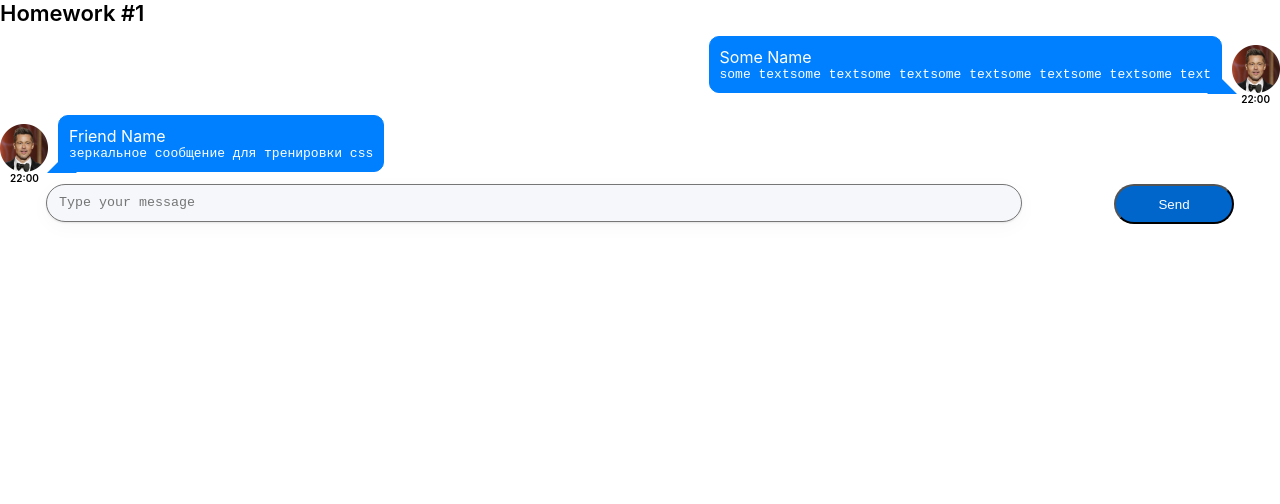
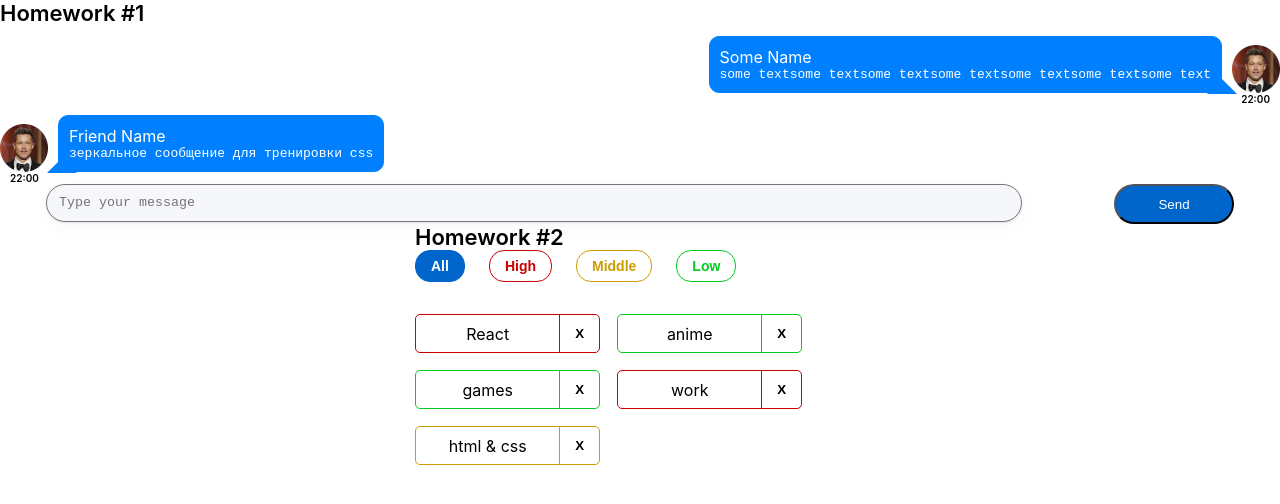
Before and after one commit to alx8437/homework1, a React (Create React App) app: page / in a window 1280 px wide. Shown: the top 504 px of the page. Built offline with nearby package versions, Linux system fonts and the light colour scheme.

Commit message:
HW2 Affairs removing, filtering

```diff
--- a/src/s1-main/App.module.css
+++ b/src/s1-main/App.module.css
@@ -1,7 +1,8 @@
 .App {
     --header_height: 60px;
     display: flex;
-    justify-content: center;
+    align-items: center;
+    flex-direction: column;
 }
 
 .hw {
--- a/src/s1-main/App.tsx
+++ b/src/s1-main/App.tsx
@@ -1,13 +1,14 @@
 import React from 'react'
 import s from './App.module.css'
 import HW1 from '../s2-homeworks/hw01/HW1'
+import HW2 from "../s2-homeworks/hw02/HW2";
 
 function App() {
     return (
         <div className={s.App}>
             <HW1/>
             {/*раскомментировать по ходу выполнения*/}
-            {/*<HW2/>*/}
+            <HW2/>
             {/*<HW3/>*/}
             {/*<HW4/>*/}
 
--- a/src/s2-homeworks/hw02/HW2.tsx
+++ b/src/s2-homeworks/hw02/HW2.tsx
@@ -17,16 +17,16 @@ import s2 from '../../s1-main/App.module.css'
 * */
 
 // types
-export type AffairPriorityType = any // need to fix any
+export type AffairPriorityType = 'high' | 'low' | 'middle'
 export type AffairType = {
-    _id: any // need to fix any
-    name: any // need to fix any
+    _id: number
+    name: string
     priority: AffairPriorityType
 }
 export type FilterType = 'all' | AffairPriorityType
 
 // constants
-const defaultAffairs: any = [ // need to fix any
+const defaultAffairs: Array<AffairType> = [
     {_id: 1, name: 'React', priority: 'high'}, // студенты могут изменить содержимое name и количество элементов в массиве, ...priority не менять!
     {_id: 2, name: 'anime', priority: 'low'},
     {_id: 3, name: 'games', priority: 'low'},
@@ -35,23 +35,24 @@ const defaultAffairs: any = [ // need to fix any
 ]
 
 // pure helper functions
-export const filterAffairs = (affairs: any, filter: any): any => { // need to fix any
+export const filterAffairs = (affairs: Array<AffairType>, filter: FilterType): Array<AffairType> => {
+    if (filter === "all") return affairs;
 
+    return affairs.filter(affair => affair.priority === filter) // need to fix
+}
+export const deleteAffair = (affairs: Array<AffairType>, _id: number): Array<AffairType> => {
 
-    return affairs // need to fix
-}
-export const deleteAffair = (affairs: any, _id: any): any => { // need to fix any
-
-    return affairs // need to fix
+    return affairs.filter(affair => affair._id !== _id);
 }
 
 function HW2() {
-    const [affairs, setAffairs] = useState<any>(defaultAffairs) // need to fix any
+    const [affairs, setAffairs] = useState<Array<AffairType>>(defaultAffairs) // need to fix any
     const [filter, setFilter] = useState<FilterType>('all')
 
     const filteredAffairs = filterAffairs(affairs, filter)
-    const deleteAffairCallback = (_id: any) => { // need to fix any
-        // need to fix
+    const deleteAffairCallback = (_id: any) => {
+        const newAffairs = deleteAffair(affairs, _id);
+        setAffairs(newAffairs);
     }
 
     return (
--- a/src/s2-homeworks/hw02/affairs/Affairs.tsx
+++ b/src/s2-homeworks/hw02/affairs/Affairs.tsx
@@ -4,24 +4,26 @@ import {AffairType, FilterType} from '../HW2'
 import s from './Affairs.module.css'
 
 type AffairsPropsType = {
-    data: any // need to fix any
-    setFilter: any
-    deleteAffairCallback: any
+    data:  Array<AffairType>
+    setFilter: (filter: FilterType) => void;
+    deleteAffairCallback: (_id: number) => void;
     filter: FilterType
 }
 
 function Affairs(props: AffairsPropsType) {
+    const { setFilter, deleteAffairCallback } = props;
+
     const setAll = () => {
-        // need to fix
+        setFilter("all");
     }
     const setHigh = () => {
-        // need to fix
+        setFilter("high");
     }
     const setMiddle = () => {
-        // need to fix
+        setFilter('middle');
     }
     const setLow = () => {
-        // need to fix
+        setFilter('low');
     }
 
     const cnAll = s.button + ' ' + s.all + (props.filter === 'all' ? ' ' + s.active : '')
@@ -33,7 +35,7 @@ function Affairs(props: AffairsPropsType) {
         <Affair
             key={a._id} // кеи ОБЯЗАТЕЛЬНЫ в 99% - так что лучше их писать всегда при создании компонент в мапе
             affair={a}
-            deleteAffairCallback={props.deleteAffairCallback}
+            deleteAffairCallback={deleteAffairCallback}
         />
     ))
 
--- a/src/s2-homeworks/hw02/affairs/affair/Affair.tsx
+++ b/src/s2-homeworks/hw02/affairs/affair/Affair.tsx
@@ -4,43 +4,39 @@ import s from './Affair.module.css'
 import s2 from '../Affairs.module.css'
 
 type AffairPropsType = {
-    // key не нужно типизировать
-    affair: AffairType
-    deleteAffairCallback: any // need to fix any
+    affair: AffairType;
+    deleteAffairCallback: (_id: number) => void;
 }
 
 function Affair(props: AffairPropsType) {
+    const {affair, deleteAffairCallback} = props
+
     const deleteCallback = () => {
-        // need to fix
+        deleteAffairCallback(affair._id)
     }
 
-    const nameClass = s.name + ' ' + s2[props.affair.priority]
-    const buttonClass = s.closeButton + ' ' + s2[props.affair.priority]
-    const affairClass = s.affair + ' ' + s2[props.affair.priority]
+    const nameClass = s.name + ' ' + s2[affair.priority]
+    const buttonClass = s.closeButton + ' ' + s2[affair.priority]
+    const affairClass = s.affair + ' ' + s2[affair.priority]
 
     return (
         <div
-            id={'hw2-affair-' + props.affair._id}
+            id={'hw2-affair-' + affair._id}
             className={affairClass}
         >
-            <div id={'hw2-name-' + props.affair._id} className={nameClass}>
-                {/*создаёт студент*/}
-
-                {/**/}
+            <div id={'hw2-name-' + affair._id} className={nameClass}>
+                {affair.name}
             </div>
-            <div id={'hw2-priority-' + props.affair._id} hidden>
-                {props.affair.priority}
+            <div id={'hw2-priority-' + affair._id} hidden>
+                {affair.priority}
             </div>
 
             <button
-                id={'hw2-button-delete-' + props.affair._id}
+                id={'hw2-button-delete-' + affair._id}
                 className={buttonClass}
-                // need to fix
-
+                onClick={deleteCallback}
             >
-                {/*текст кнопки могут изменить студенты*/}
                 X
-                {/**/}
             </button>
         </div>
     )
```
